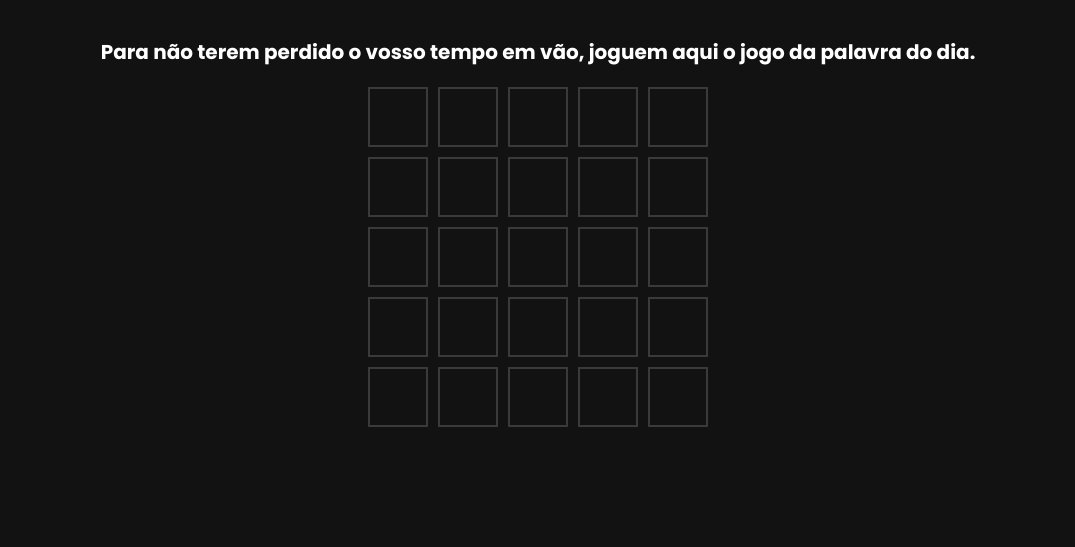
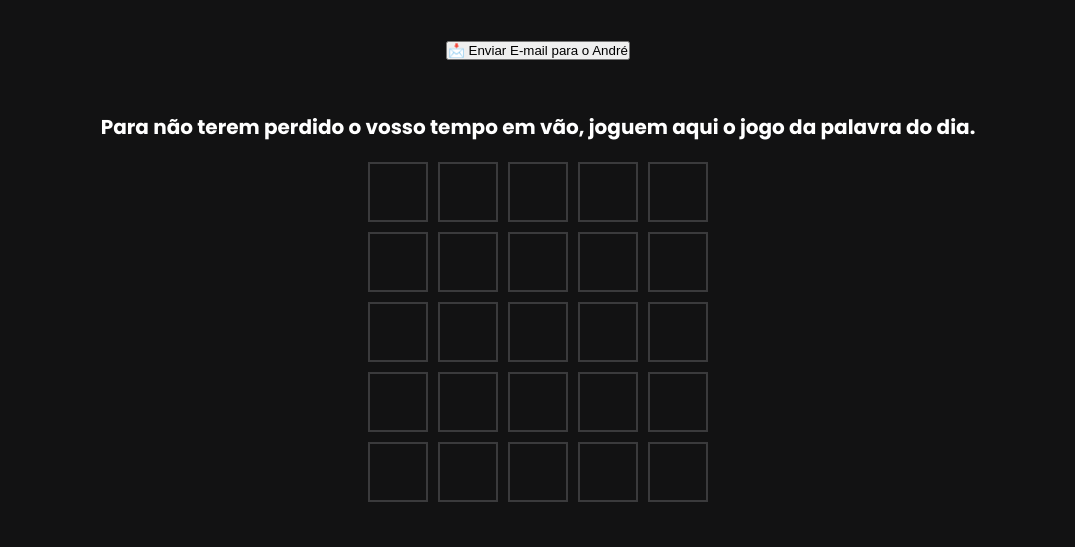
Before and after one commit to ThePmpc10/dias-ate-andre-fazer-assist, a website: page index.html in a window 1280 px wide. Shown: the part 253-800 px from the top of the page, without its empty margins (102-1177 px from the left). Drawn offline with Linux system fonts and the light colour scheme.

Commit message:
Add files via upload

```diff
--- a/index.html
+++ b/index.html
@@ -95,6 +95,8 @@
 <div class="container">
     <div class="big-text">Dias até o André fazer a assistência</div>
     <div class="timer" id="timer">0d 00:00:00</div>
+    <button id="sendEmailButton" onclick="enviarEmail()">📩 Enviar E-mail para o André</button>
+    <p id="statusMessage"></p>
 </div>
 
 <div class="game-container">
@@ -232,6 +234,44 @@
     criarGrid();
     window.addEventListener("keydown", processarInput);
 
+    document.addEventListener("DOMContentLoaded", function() {
+        document.getElementById("sendEmailButton").addEventListener("click", enviarEmail);
+    });
+
+    function enviarEmail() {
+        console.log("Botão foi clicado! Tentando enviar e-mail...");
+
+        fetch("https://api.emailjs.com/api/v1.0/email/send", {
+            method: "POST",
+            headers: {
+                "Content-Type": "application/json",
+                "Accept": "application/json"
+            },
+            body: JSON.stringify({
+                service_id: "service_86v7pa8",
+                template_id: "template_hl5pgha",
+                user_id: "Yz31ZOOVkH8EDya8q",
+                template_params: {
+                    mensagem: "André - faz a assistência miúdo",
+                    reply_to: "andrefilipe.bastos@sapo.pt"
+                }
+            })
+        })
+            .then(response => {
+                if (response.ok) {
+                    document.getElementById("statusMessage").innerText = "✅ Obrigado pela tua contribuição.";
+                    console.log("E-mail enviado com sucesso!");
+                } else {
+                    document.getElementById("statusMessage").innerText = "❌ Erro ao enviar e-mail.";
+                    console.error("Erro ao enviar e-mail:", response.statusText);
+                }
+            })
+            .catch(error => {
+                document.getElementById("statusMessage").innerText = "❌ Erro ao enviar e-mail.";
+                console.error("Erro ao enviar email:", error);
+            });
+    }
+
 </script>
 
 </body>
```
